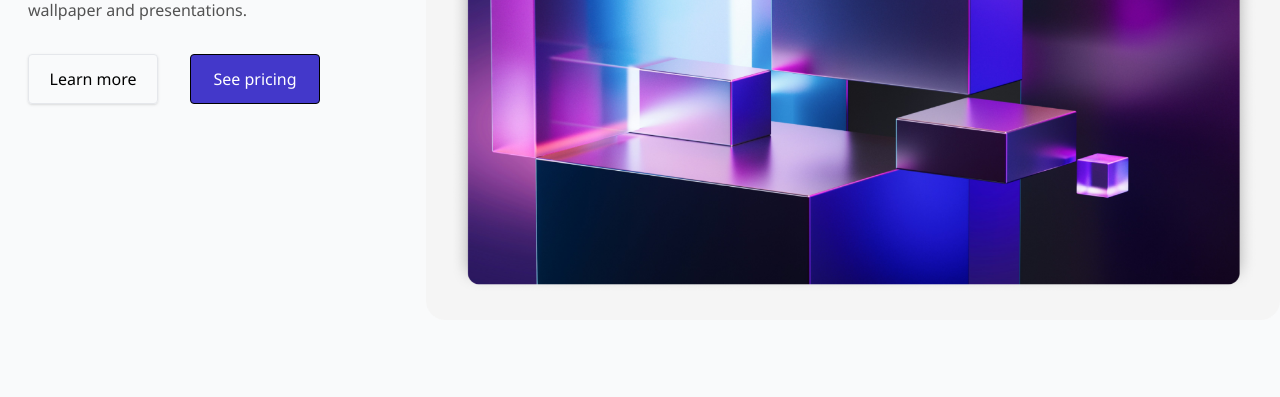
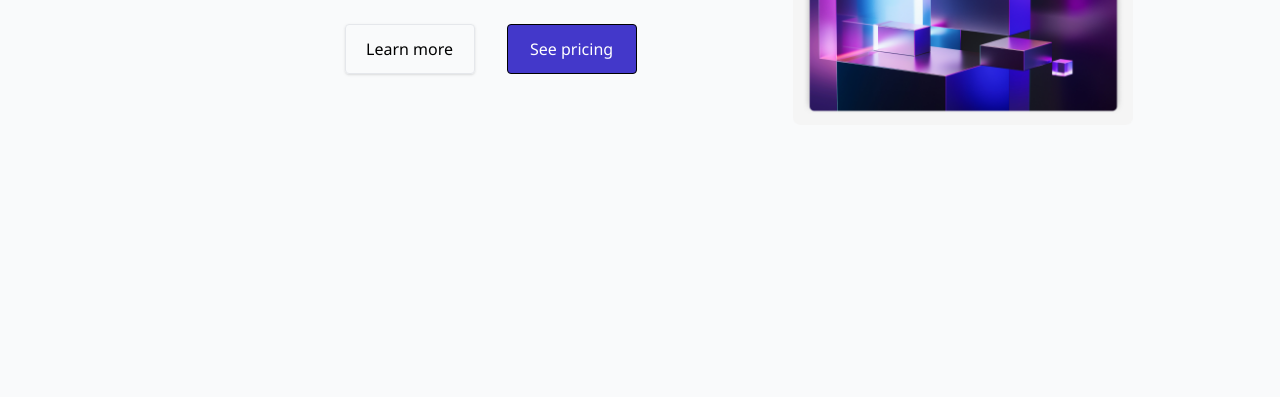
Before and after one commit to bansal9718/Hero-card, a plain HTML site: page index.html in a window 1280 px wide. Shown: the part 403-800 px from the top of the page. Drawn offline with nearby package versions, Linux system fonts and the light colour scheme.

Commit message:
second commit

```diff
--- a/index.html
+++ b/index.html
@@ -10,22 +10,21 @@
       href="https://fonts.googleapis.com/css2?family=Noto+Sans:ital,wght@0,100..900;1,100..900&display=swap"
       rel="stylesheet"
     />
-    <meta name="viewport" content="width=device-width, initial-scale=1.0" />
-
     <link rel="stylesheet" href="css/style.css" />
-
-    <!-- Tailwind CDN allows you to use Tailwind classes immediately in your HTML without any installation steps.
-      If you're not using Tailwind, you may delete the <script> -->
-    <!-- Get started on Tailwind: https://tailwindcss.com/docs/installation/play-cdn -->
     <script src="https://cdn.tailwindcss.com"></script>
-
     <link rel="icon" href="img/favicon.ico" sizes="any" />
     <style>
       /* CSS for fixed image */
+      .fixed-image {
+        width: 340px; /* Set a fixed width */
+        height: auto; /* Maintain aspect ratio */
+        min-width: 340px; /* Prevent shrinking */
+        object-fit: cover; /* Keep the aspect ratio intact */
+      }
     </style>
   </head>
+
   <body>
-    <!-- Add your site or application content here -->
     <main style="background-color: #f9fafb">
       <article
         class="w-full flex flex-row gap-12 h-screen justify-center items-center"
@@ -54,23 +53,12 @@
             </button>
           </div>
         </section>
-        <div>
-          <img
-            src="img/prism.png"
-            alt="Image"
-            class="w-[px] flex flex-col"
-          />
+        <div class="flex flex-col items-center justify-center">
+          <img src="img/prism.png" alt="Image" class="fixed fixed-image" />
         </div>
       </article>
     </main>
 
-    <!-- Well crafted abstract images
-      High quality abstract images for your projects, wallpaper and presentations.
-      Learn more
-      See pricing -->
-
-    <!-- Attribute this challenge to yourself! -->
-
     <script src="js/index.js"></script>
   </body>
 </html>
```
